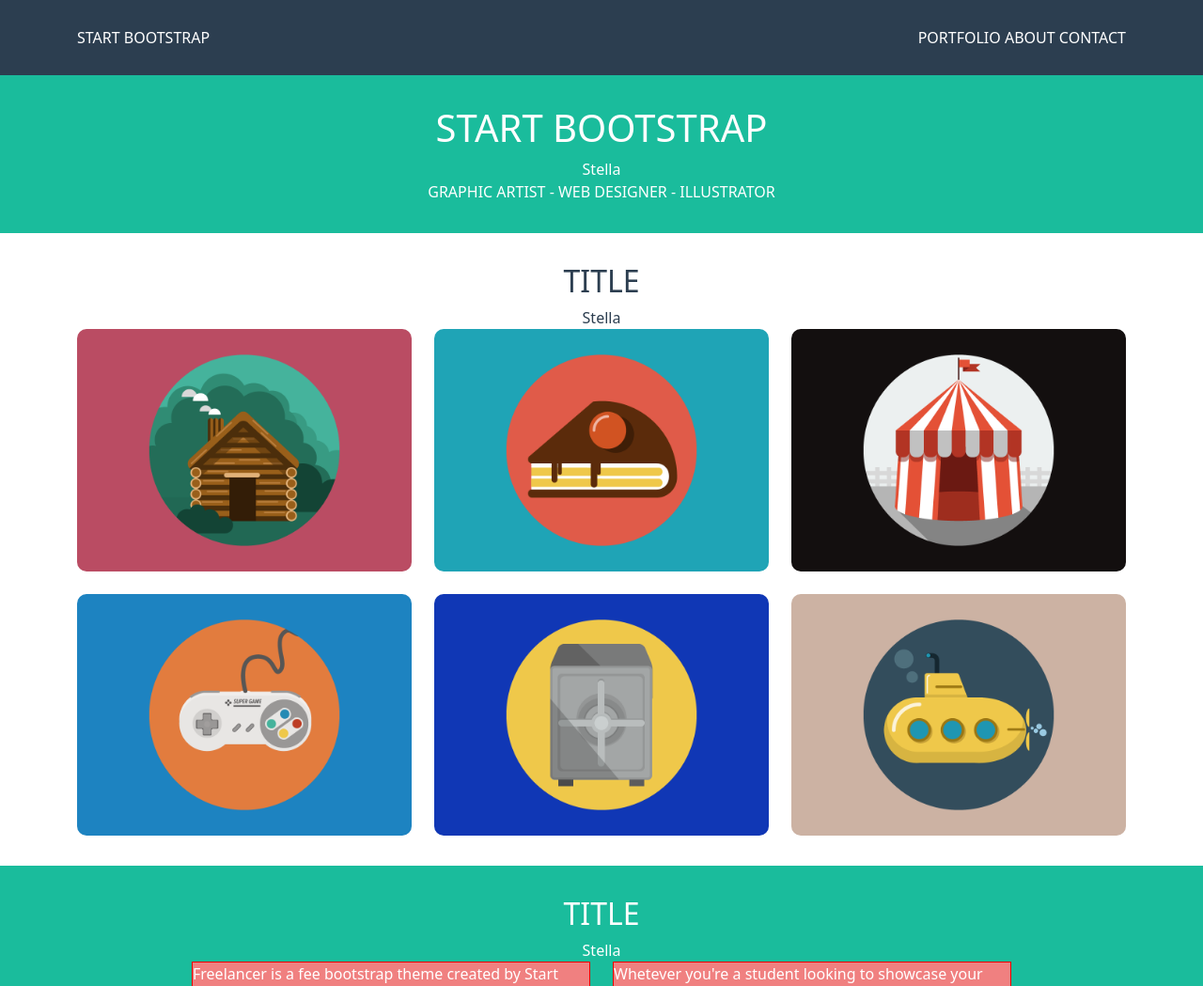
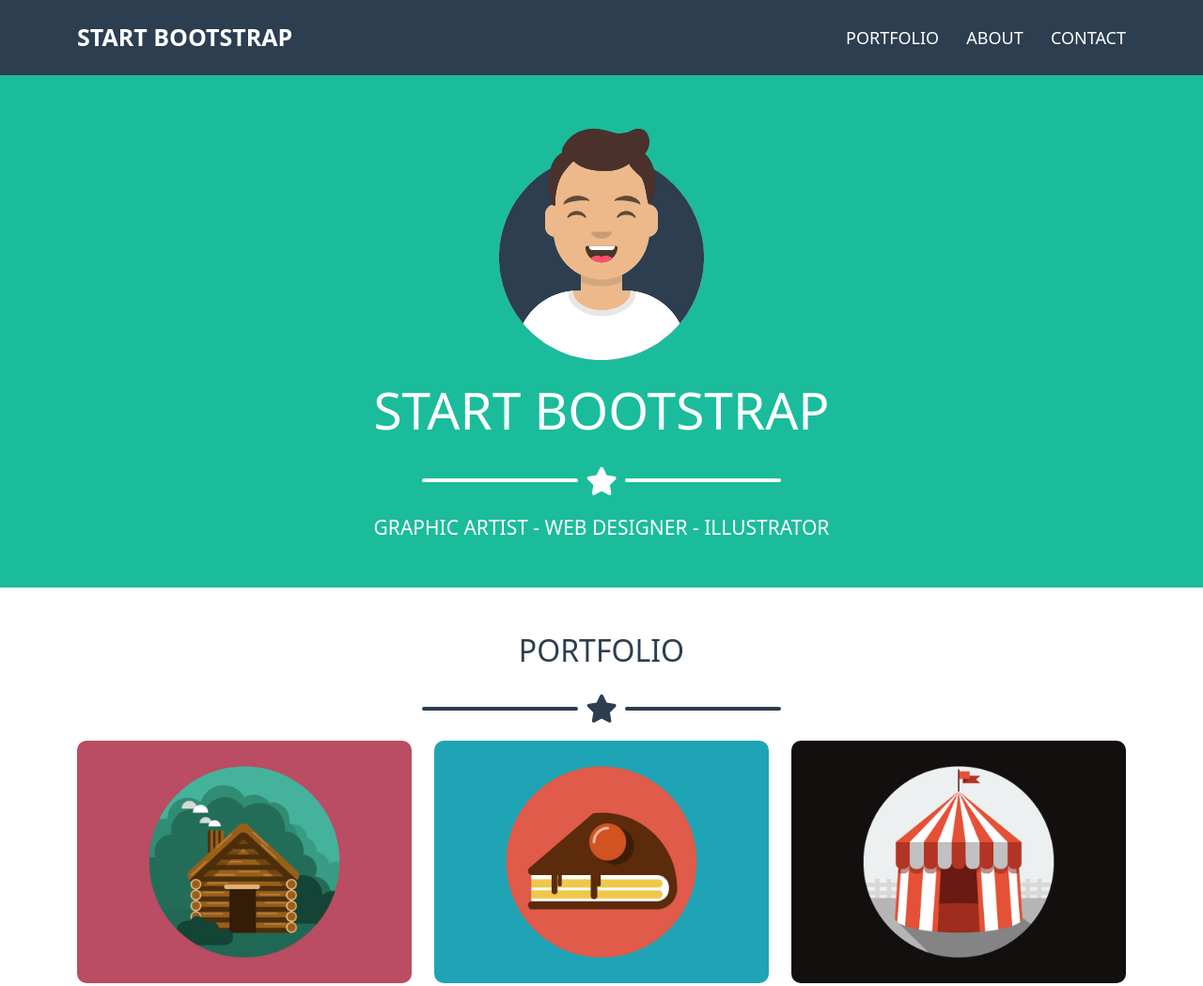
Before and after one commit to Neo-Machina/html-css-bootstrap-freelancer, a plain HTML site: page index.html in a window 1280 px wide. Shown: the top 1049 px of the page at 94% size. Drawn offline with nearby package versions, Linux system fonts and the light colour scheme.

Commit message:
header-section 1 & 2 completed

```diff
--- a/css/style.css
+++ b/css/style.css
@@ -18,22 +18,6 @@ a {
     color: inherit;
 }
 
-.aqua-background {
-    background-color: #1abc9c;
-    padding: 2rem 0;
-}
-
-.dark-text {
-    color: #2c3e50;
-    padding: 2rem 0;
-}
-
-.custom_container {
-    width: 70%;
-    margin: 0 auto;
-
-
-}
 /* HEADER */
 header {
     height: 80px;
@@ -41,20 +25,81 @@ header {
     display: flex;
     align-items: center;
 }
+/* brand */
+.ms_brand {
+    font-size: 20px;
+    font-weight: bold;
+}
 /* nav */
 header nav {
     text-align: right;
 }
+/* burger */
+.burger {
+    font-size: 30px;
+}
+/* main-menu */
 .main-menu li {
+    padding-left: 25px;
     display: inline-block;
+    font-size: 18px;
 }
 
 /* MAIN */
+section {
+    padding: 2rem 0;
+}
+.aqua-background {
+    background-color: #1abc9c;
+}
+.dark-text {
+    color: #2c3e50;
+}
+.custom_container {
+    width: 70%;
+    margin: 0 auto;
+}
+.ms_star {
+    font-size: 30px;
+    padding: 12px 0;
+}
+/* star-1st-2nd-section */
+.ms_star-1st_2nd-section::before, .ms_star-1st_2nd-section::after {
+    content: "";
+    border-radius: 5px;
+    margin-bottom: 7px;
+    width: 4.3rem;
+    height: 4px;
+    display: inline-block;
+    vertical-align: middle;
+}
+/* star's line */
+.line-white::before, .line-white::after {
+    background-color: white;
+}
+.line-dark::before, .line-dark::after {
+    background-color: #2c3e50;
+}
+/* star-3rd-4th-section */
+
 /* section-1 */
 .ms_avatar-img {
-    width: 20rem;
+    width: 15rem;
+    display: block;
+    margin-left: auto;
+    margin-right: auto;
+    padding-bottom: 20px;
+}
+h1 {
+    font-size: 36px;
+}
+.ms_type-jobs {
+    font-size: 18px;
 }
 /* section-2-portfolio */
+#portfolio {
+    padding-bottom: 4rem;
+}
 .ms_img-portfolio img {
     border-radius: 10px;
 }
@@ -84,3 +129,38 @@ header nav {
 .ms_ft-bottom {
     padding: 1rem 0;
 }
+
+/* TABLET */
+@media screen and (min-width:768px) {
+    /* HEADER */
+    /* brand */
+    .ms_brand {
+        font-size: 25px;
+    }
+    /* MAIN */
+    section {
+        padding: 3rem 0;
+    }
+    /* star-1st-2nd-section */
+    .ms_star-1st_2nd-section::before,
+    .ms_star-1st_2nd-section::after {
+        width: 8rem;
+    }
+    /* section-1 */
+    h1 {
+        font-size: 55px;
+    }
+    .ms_type-jobs {
+        font-size: 21px;
+    }
+}
+
+/* DESKTOP */
+@media screen and (min-width: 992px) {
+    /* MAIN */
+    /* star-1st-2nd-section */
+    .ms_star-1st_2nd-section::before,
+    .ms_star-1st_2nd-section::after {
+        width: 10.4rem;
+    }
+}
--- a/index.html
+++ b/index.html
@@ -16,11 +16,13 @@
         <div class="container">
             <div class="row align-items-center">
                 <!-- col-left -->
-                <div class="col-6">
+                <div class="col-8 col-md-5">
+                   <div class="ms_brand">
                     START BOOTSTRAP
+                   </div>
                 </div>
                 <!-- col-right -->
-                <div class="col-6">
+                <div class="col-4 col-md-7">
                     <!-- navigation-area -->
                     <nav>
                         <!-- burger-menu -->
@@ -52,30 +54,33 @@
         <!-- SECTION-1 -->
         <section class="aqua-background">
             <div class="container">
+                <img class="ms_avatar-img" src="img/avatar.svg" alt="avatar">
+
                 <div class="text-center">
-                    <!-- <div class="ms_avatar-img">
-                        <img src="img/avatar.svg" alt="avatar">
-                    </div> -->
                     <h1>START BOOTSTRAP</h1>
+                    <!-- star -->
+                    <div class="ms_star ms_star-1st_2nd-section line-white">
+                        <i class="fa-solid fa-star"></i>
+                    </div>
 
-                    <div>Stella</div>
-
-                    <div>GRAPHIC ARTIST - WEB DESIGNER - ILLUSTRATOR </div>
+                    <div class="ms_type-jobs">GRAPHIC ARTIST - WEB DESIGNER - ILLUSTRATOR </div>
                 </div>
             </div>
         </section>
 
         <!-- SECTION-2 PORTFOLIO -->
-        <section class="dark-text">
+        <section id="portfolio" class="dark-text">
             <div class="container">
                 <!-- title & star -->
                 <div class="text-center">
-                    <h2>TITLE</h2>
-
-                    <div>Stella</div>
+                    <h2>PORTFOLIO</h2>
+                    <!-- star -->
+                    <div class="ms_star ms_star-1st_2nd-section line-dark">
+                        <i class="fa-solid fa-star"></i>
+                    </div>
                 </div>
                 <!-- columns -->
-                <div class="row row-cols-1 row-cols-md-2 row-cols-lg-3 gy-4">
+                <div class="row row-cols-1 row-cols-md-2 row-cols-lg-3 g-4">
                     <div class="col">
                         <div class="ms_img-portfolio">
                             <img src="img/cabin.png" alt="cabin">
```
